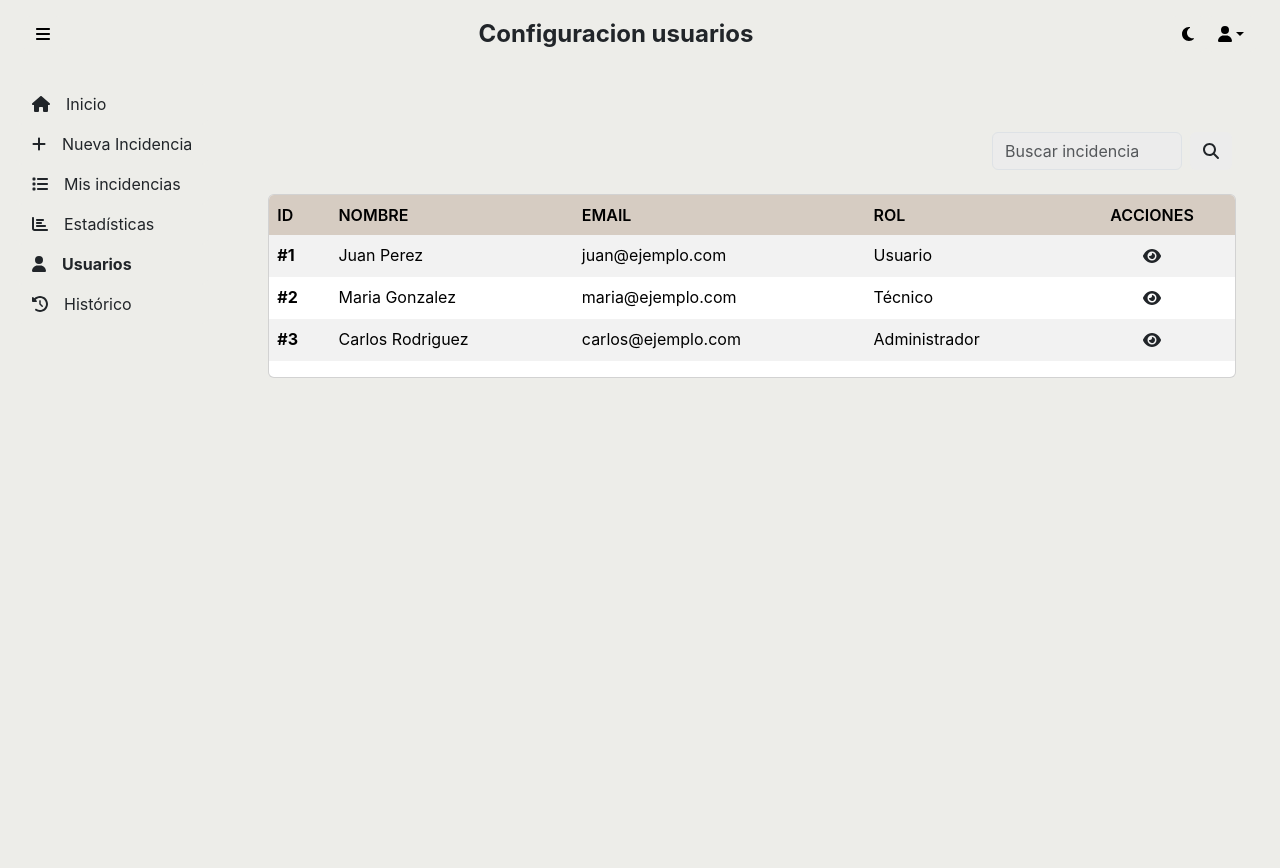
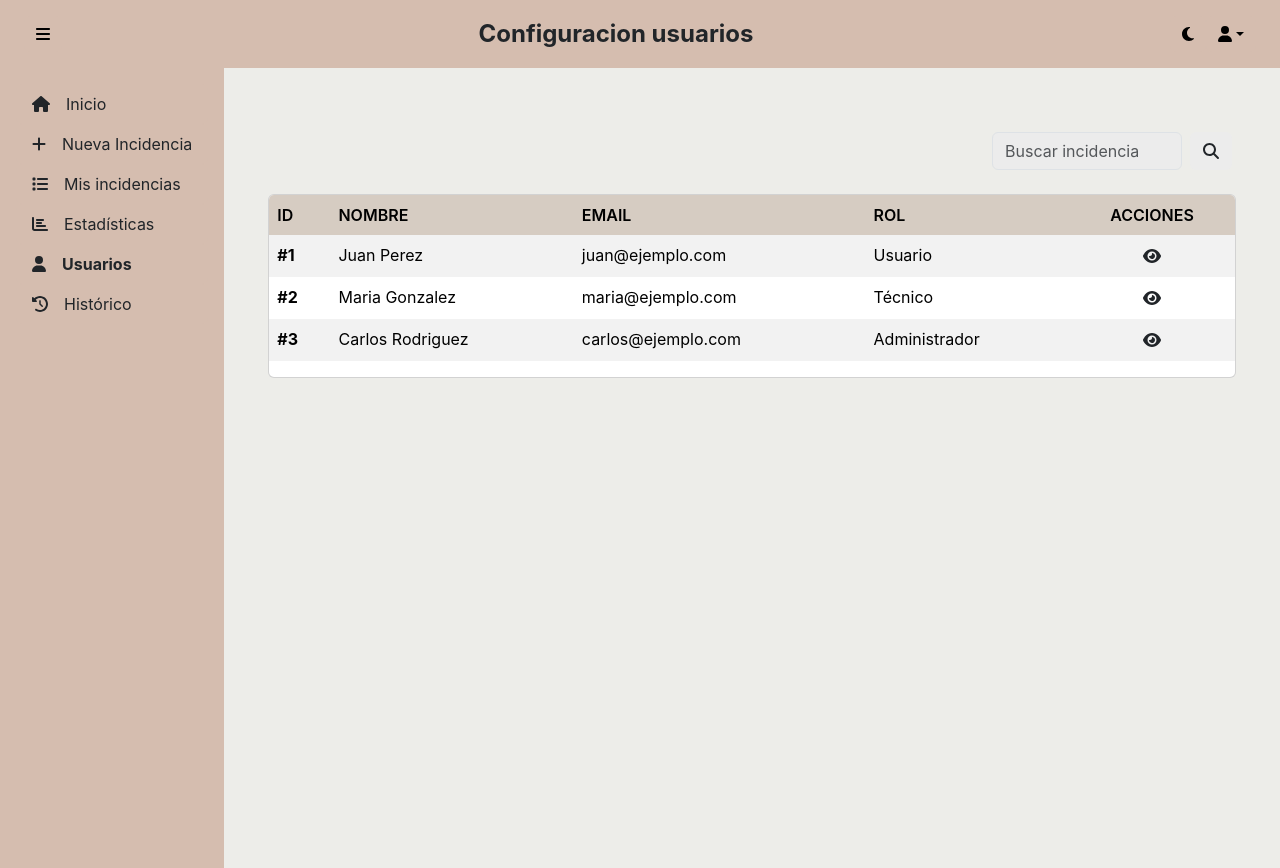
Before and after one commit to marcosagni98/SISINF, a React (Create React App) app: page /users in a window 1280 px wide. Built offline with nearby package versions, Linux system fonts and the light colour scheme; data requests are answered from the project's data file.

Commit message:
Cambiados colores de topbar y sidebar

```diff
--- a/src/App.css
+++ b/src/App.css
@@ -75,12 +75,16 @@
   background-color: #edede9;
 }
 
+.bg-bar{
+  background-color: #d5bdaf;
+}
+
 .bg-card{
   background-color: #d6ccc2;
 }
 
 .btn-light{
-  background-color: #edede9;
+  background-color: #d5bdaf;
   border: #edede9;
 }
 
@@ -103,8 +107,8 @@
 
 [data-bs-theme=dark] .btn-light{
   color:white !important;
-  background-color: #495057;
-  border: #495057;
+  background-color: #272932;
+  border: #272932;
 }
 
 
@@ -123,6 +127,10 @@
   background-color: #333333 !important;
 }
 
+[data-bs-theme=dark] .bg-bar{
+  color: white !important;
+  background-color: #272932;
+}
 
 [data-bs-theme=dark] .bg-static{
   color:black !important;
--- a/src/components/shared/Layout.tsx
+++ b/src/components/shared/Layout.tsx
@@ -12,7 +12,7 @@ const Layout: React.FC<LayoutProps> = ({ children, title }) => {
   const [isCollapsed, setIsCollapsed] = useState(false);
 
   return (
-    <div className="d-flex flex-column bg-main">
+    <div className="d-flex flex-column bg-bar">
       <Topbar isCollapsed={isCollapsed} setIsCollapsed={setIsCollapsed} title={title} />
       <div className="d-flex">
         <Sidebar isCollapsed={isCollapsed} />
```
